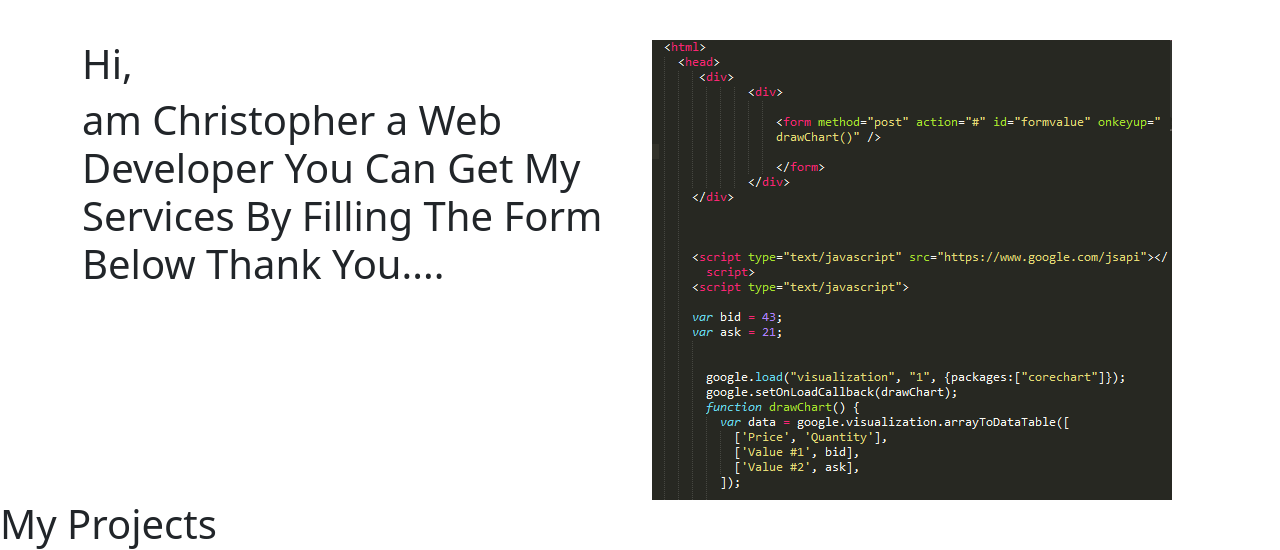
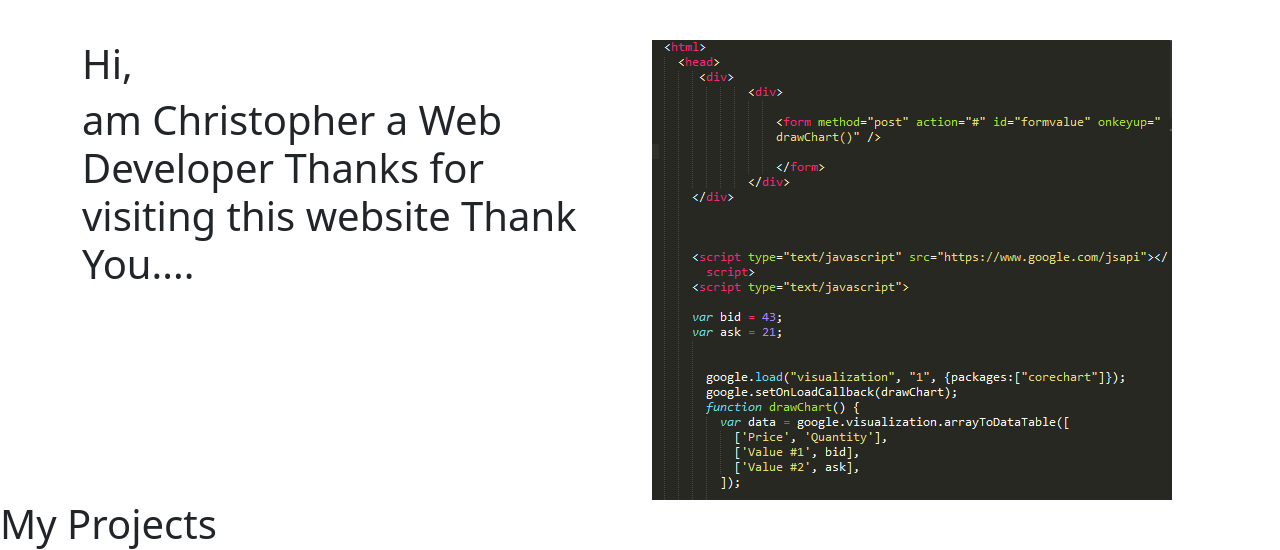
Before and after one commit to agucchristopher/portfolio2, a PHP site: page / in a window 1280 px wide. Shown: the part 56-606 px from the top of the page. Run offline with PHP 8.4, Linux system fonts and the light colour scheme; some libraries are stand-ins or nearby versions.

Commit message:
Update index.php

```diff
--- a/index.php
+++ b/index.php
@@ -74,7 +74,7 @@
   <div class="col-sm-6">
     <h1 class="intro">Hi,</h1>
 	<div class="intro">
-<h1 id="type"></h1> <script>     var string = "am Christopher a Web Developer You Can Get My Services By Filling The Form Below \n Thank You.... ";     var array = string.split("");     var timer;
+<h1 id="type"></h1> <script>     var string = "am Christopher a Web Developer Thanks for visiting this website \n Thank You.... ";     var array = string.split("");     var timer;
     function looper() {       if (array.length > 0) {         document.getElementById("type").innerHTML += array.shift();       } else {         clearTimeout(looper);       }       timer = setTimeout('looper()', 50);     }     looper();   </script>
 	</div>
   </div>
```
